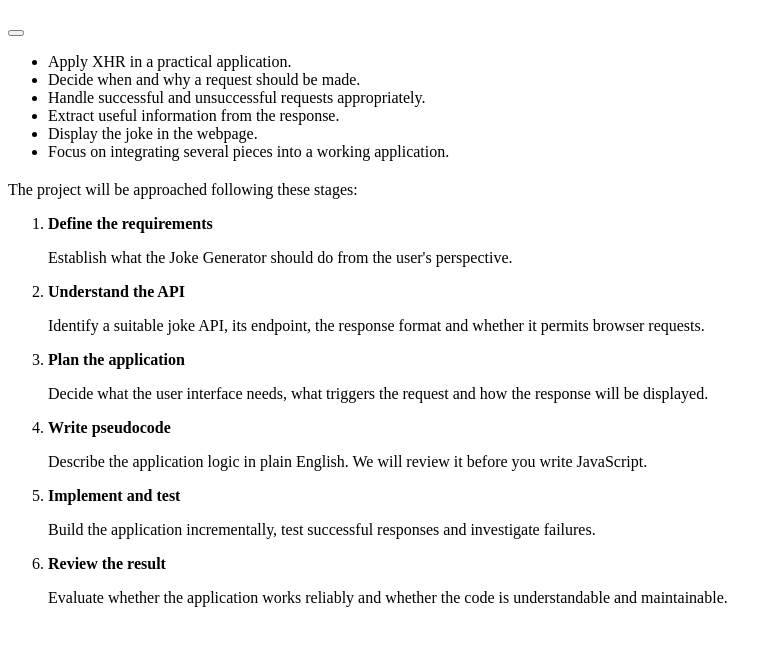
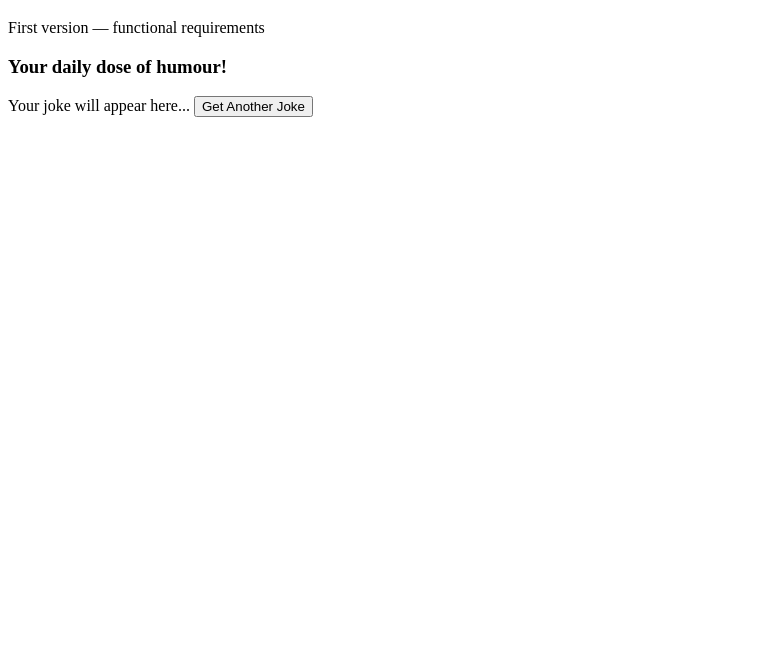
Before and after one commit to EOUSdigital/Joke-Generator, a plain HTML site: page index.html in a window 1280 px wide. Shown: the part 61-706 px from the top of the page, without its empty margins (0-782 px from the left). Drawn offline with Linux system fonts and the light colour scheme.

Commit message:
Add files via upload

```diff
--- a/index.html
+++ b/index.html
@@ -11,19 +11,30 @@
         </header>
         <main>
             <h1>Joke Generator</h1>
+            <p>First version — functional requirements</p>
             <section>
+                <h3>Your daily dose of humour!</h3>
+                <output id="display">Your joke will appear here...</output>
 
-                <button type="button"></button>
+                <button type="button" id="button">Get Another Joke</button>
             </section>
+        </main>
+    </body>
+</html>
+
+<!--
 <section>
-                <ul>
-                    <li>Apply XHR in a practical application.</li>
-                    <li>Decide when and why a request should be made.</li>
-                    <li>Handle successful and unsuccessful requests appropriately.</li>
-                    <li>Extract useful information from the response.</li>
-                    <li>Display the joke in the webpage.</li>
-                    <li>Focus on integrating several pieces into a working application.</li>
-                </ul>
+    <ol>
+        <p>For this first version, the application is following this sequence:</p>
+        <li>User clicks the button.</li>
+        <li>The click handler disables the button and starts a GET request.</li>
+        <li>The browser waits for the server response without reloading the page.</li>
+        <li>When the response arrives, JavaScript checks its HTTP status.</li>
+        <li>If the status is successful, JavaScript extracts the joke and displays it.</li>
+        <li>If the status indicates an HTTP error, JavaScript displays a friendly error message.</li>
+        <li>If a network error occurs, JavaScript displays a different friendly message.</li>
+        <li>The button is enabled again when the request finishes, whether it succeeded or failed.</li>
+    </ol>
 </section>
 <section>
     <h2></h2>
@@ -43,6 +54,4 @@
         <p>Evaluate whether the application works reliably and whether the code is understandable and maintainable.</p>
     </ol>
 </section>
-        </main>
-    </body>
-</html>
+-->
```
Lines whose indentation alone changed are shown as unchanged.
